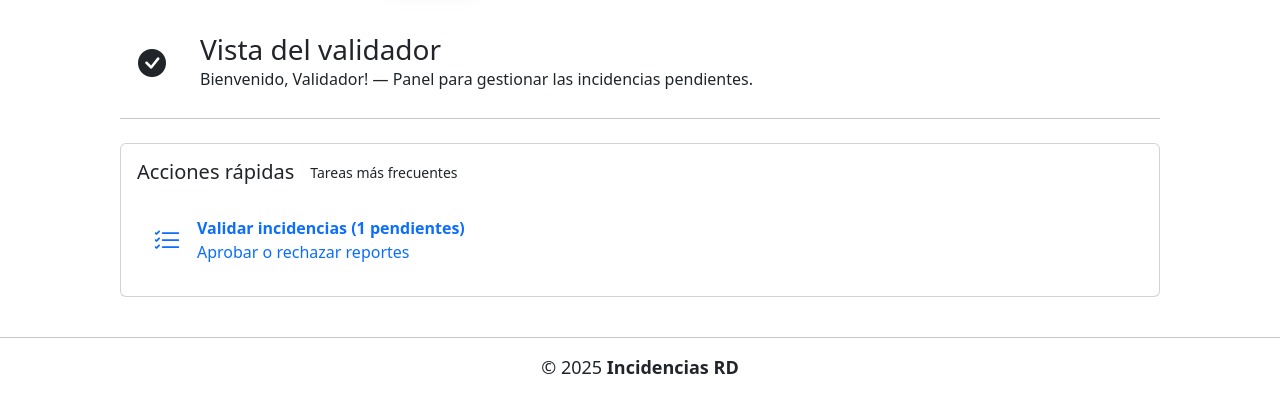
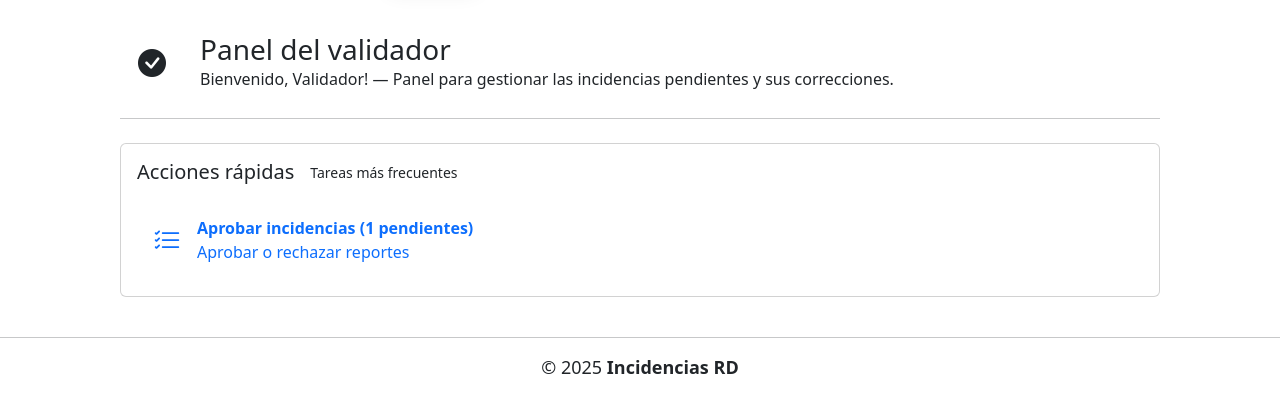
Before and after one commit to RonielSabala/PWebFinalProject, a PHP site: the page made by src/public/views/super/validator/home.php in a window 1280 px wide. Shown: the part 126-539 px from the top of the page. Run offline with PHP 8.4, Linux system fonts and the light colour scheme; the template is opened without the code that fills it: most values are stand-ins (such as "Sample title", 1, 10 or a date in 2020).

Commit message:
Fix names and add correct spaces

```diff
--- a/src/app/Controllers/Super/Admin/MunicipalityController.php
+++ b/src/app/Controllers/Super/Admin/MunicipalityController.php
@@ -6,6 +6,7 @@ use App\Core\Template;
 use App\Utils\GeneralUtils;
 use App\Utils\Entities\MunicipalityUtils;
 use App\Utils\Entities\ProvinceUtils;
+
 
 class MunicipalityController
 {
--- a/src/app/Controllers/Super/Admin/NeighborhoodController.php
+++ b/src/app/Controllers/Super/Admin/NeighborhoodController.php
@@ -7,6 +7,7 @@ use App\Utils\GeneralUtils;
 use App\Utils\Entities\ProvinceUtils;
 use App\Utils\Entities\MunicipalityUtils;
 use App\Utils\Entities\NeighborhoodUtils;
+
 
 class NeighborhoodController
 {
--- a/src/public/views/super/admin/home.php
+++ b/src/public/views/super/admin/home.php
@@ -5,7 +5,7 @@
             <i class="bi bi-shield-lock-fill fs-3" style="color:var(--accent-1)"></i>
         </div>
         <div>
-            <h3 class="mb-0">Vista del administrador</h3>
+            <h3 class="mb-0">Panel del administrador</h3>
             <div class="muted-sm">Bienvenido, <span class="welcome-name"><?= htmlspecialchars($_SESSION['user']['username'] ?? 'Administrador') ?></span>! — Panel para gestionar la aplicación rápidamente.</div>
         </div>
         <div class="ms-auto text-end">
--- a/src/public/views/super/validator/_partials/_nav.php
+++ b/src/public/views/super/validator/_partials/_nav.php
@@ -11,7 +11,7 @@ use App\Utils\GeneralUtils;
         </li>
         <li class="nav-item">
             <a class="<?= GeneralUtils::getActiveClass('validate_incidence') ?>"
-                href="/super/validator/validate_incidence.php">Validar incidencias</a>
+                href="/super/validator/validate_incidence.php">Aprobar incidencias</a>
         </li>
         <?= GeneralUtils::setLogoutButton(); ?>
     </ul>
--- a/src/public/views/super/validator/home.php
+++ b/src/public/views/super/validator/home.php
@@ -1,8 +1,3 @@
-<?php
-
-use App\Utils\GeneralUtils;
-?>
-
 <!-- Header -->
 <div class="row align-items-center mb-4">
     <div class="hero d-flex gap-3 align-items-center">
@@ -10,10 +5,10 @@ use App\Utils\GeneralUtils;
             <i class="bi bi-check-circle-fill fs-3" style="color:var(--accent-1)"></i>
         </div>
         <div>
-            <h3 class="mb-0">Vista del validador</h3>
+            <h3 class="mb-0">Panel del validador</h3>
             <div class="muted-sm">
                 Bienvenido, <span class="welcome-name"><?= htmlspecialchars($_SESSION['user']['username'] ?? 'Validador') ?></span>! —
-                Panel para gestionar las incidencias pendientes.
+                Panel para gestionar las incidencias pendientes y sus correcciones.
             </div>
         </div>
         <div class="ms-auto text-end">
@@ -37,7 +32,7 @@ use App\Utils\GeneralUtils;
                 <div class="d-flex align-items-center">
                     <i class="bi bi-list-check me-3 fs-3" style="color:var(--accent-1)"></i>
                     <div>
-                        <div class="fw-semibold">Validar incidencias (<?= $pending_incidents_count ?> pendientes)</div>
+                        <div class="fw-semibold">Aprobar incidencias (<?= $pending_incidents_count ?> pendientes)</div>
                         <div class="muted-sm">Aprobar o rechazar reportes</div>
                     </div>
                 </div>
```
